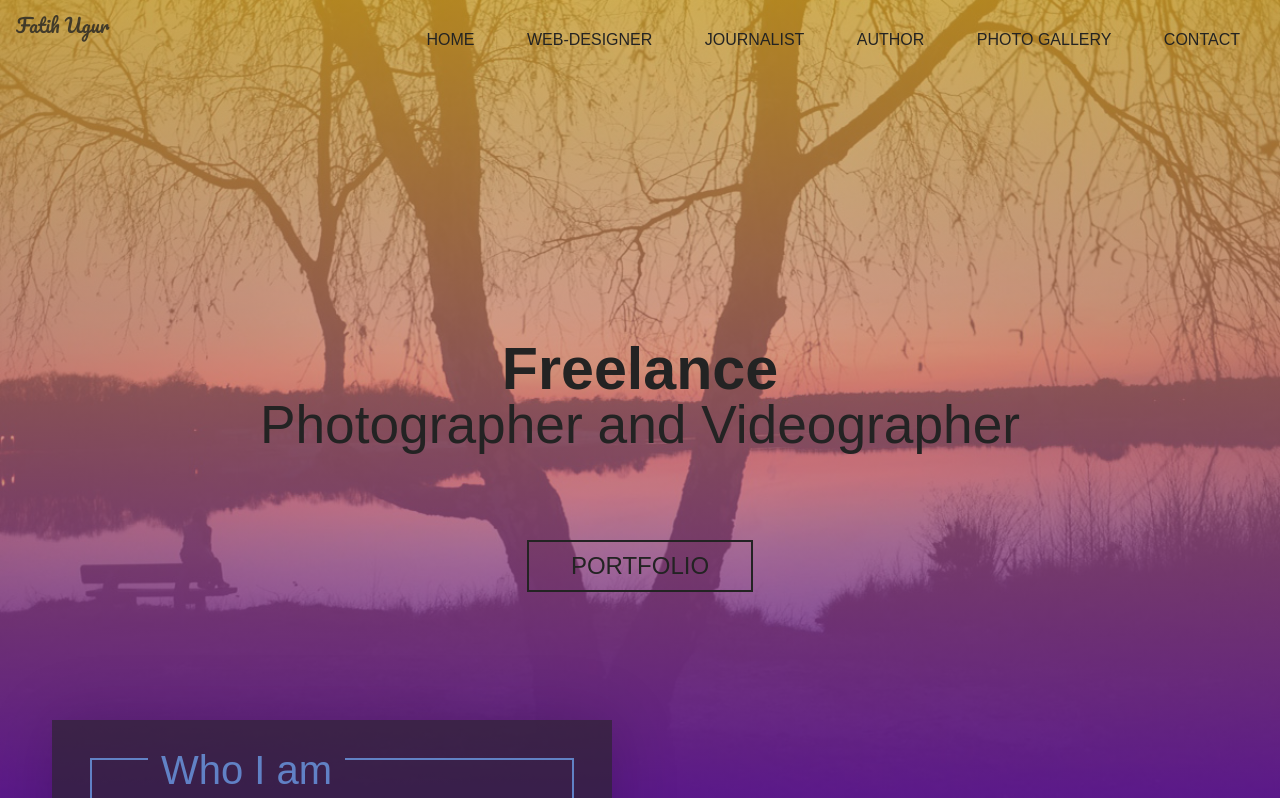
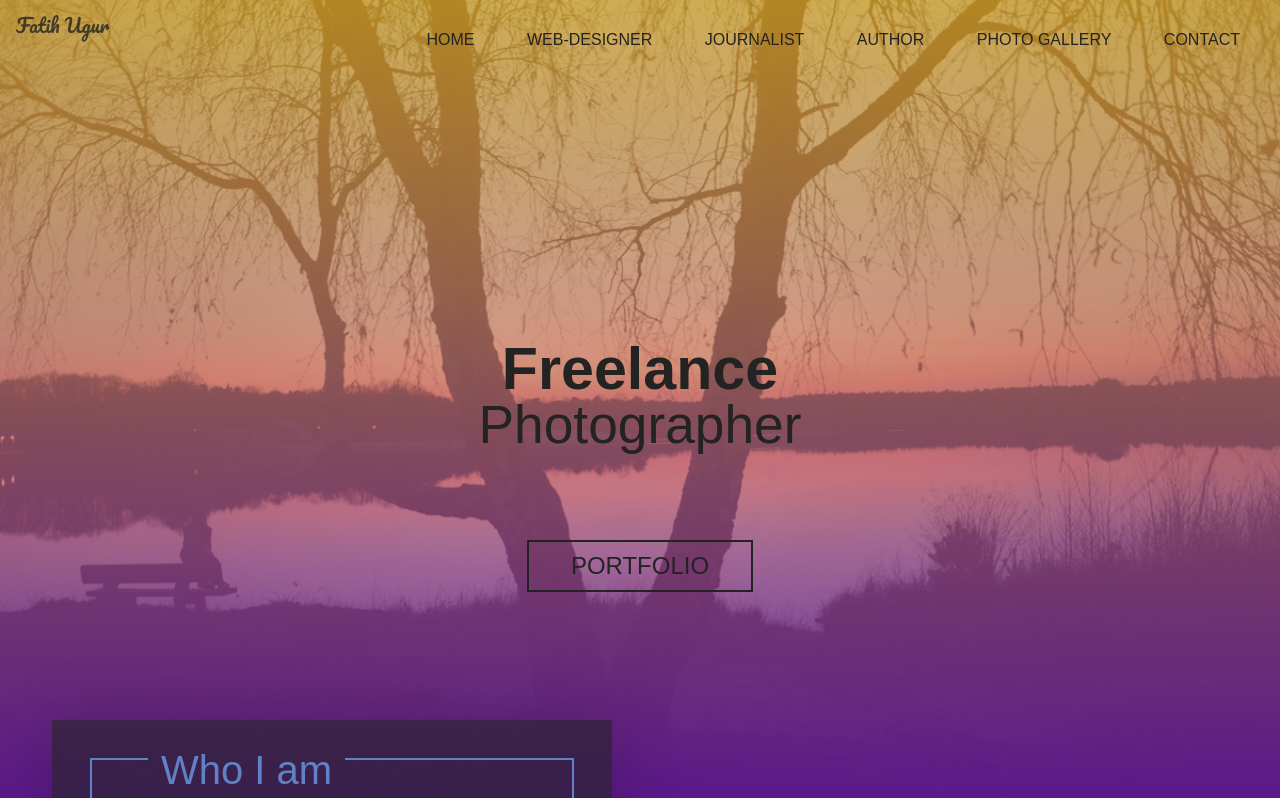
Before and after one commit to fatihugur/eindwerk, a plain HTML site: page photography.html in a window 1280 px wide. Shown: the top 798 px of the page. Drawn offline with nearby package versions, Linux system fonts and the light colour scheme; a web font is replaced by a local one.

Commit message:
Update photography.html

```diff
--- a/photography.html
+++ b/photography.html
@@ -22,7 +22,7 @@
     </header>
     <section class="home-hero parallax--bg">
         <div class="container">
-            <h1 class="title parallax--box">Freelance <span>Photographer and Videographer</span>
+            <h1 class="title parallax--box">Freelance <span>Photographer</span>
             </h1>
             <a href="#show" class="btn btn-dark">PORTFOLIO</a>
         </div>
```
